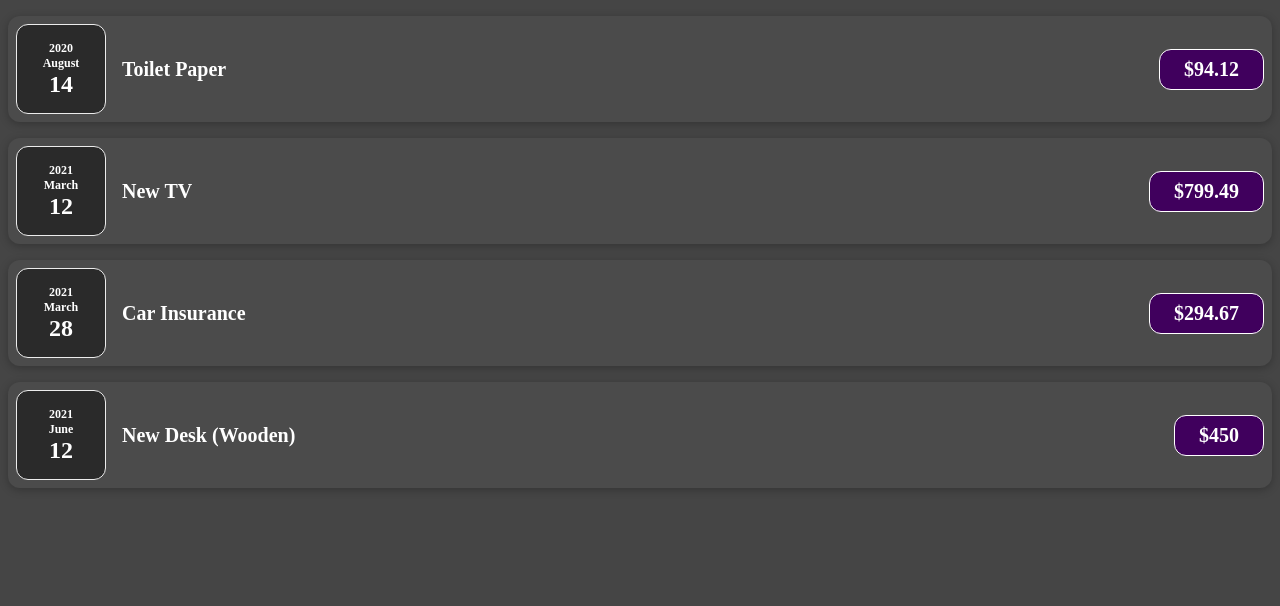
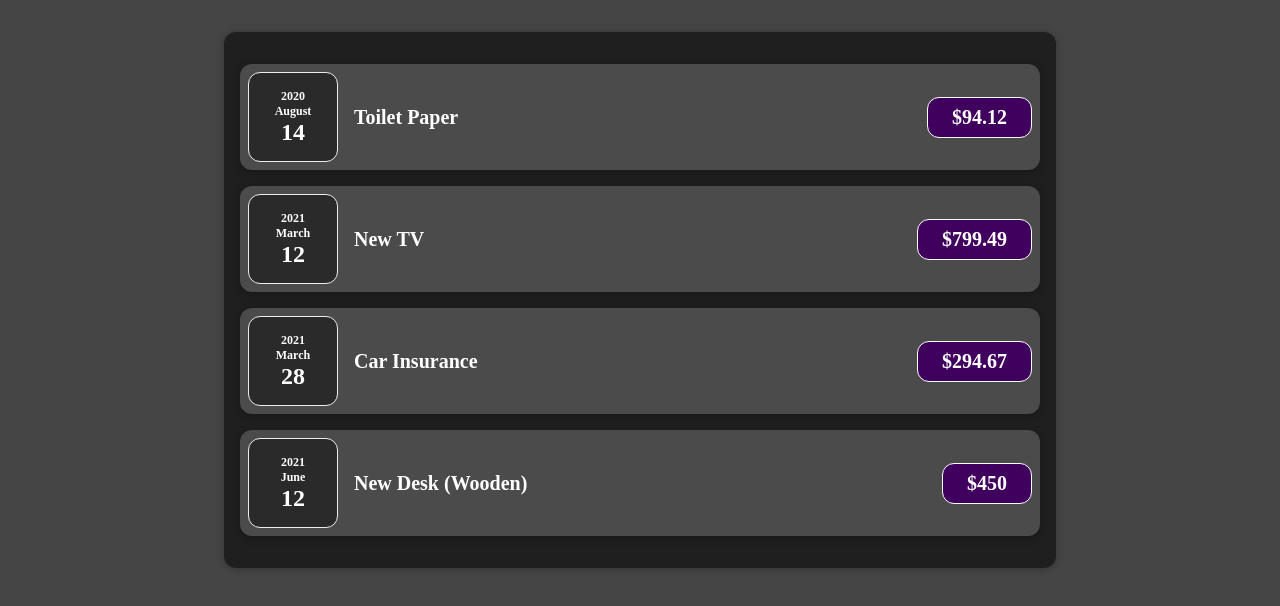
Before and after one commit to PerSeMaverick/first-react-app, a React (Create React App) app: page / in a window 1280 px wide. Shown: the top 606 px of the page. Built offline with nearby package versions, Linux system fonts and the light colour scheme; the HTML template or start-up script is replaced by a standard one.

Commit message:
added files
study props

```diff
--- a/src/App.js
+++ b/src/App.js
@@ -1,4 +1,4 @@
-import ExpenseItem from "./components/ExpenseItem";
+import Expenses from "./components/Expenses";
 
 function App() {
   const expenses = [
@@ -23,14 +23,7 @@ function App() {
     },
   ];
 
-  return (
-    <div>
-      <ExpenseItem title={expenses[0].title} price={expenses[0].price} date={expenses[0].date} />
-      <ExpenseItem title={expenses[1].title} price={expenses[1].price} date={expenses[1].date} />
-      <ExpenseItem title={expenses[2].title} price={expenses[2].price} date={expenses[2].date} />
-      <ExpenseItem title={expenses[3].title} price={expenses[3].price} date={expenses[3].date} />
-    </div>
-  );
-}
+  return <Expenses item={expenses} />;
+} // item 객체를 props값으로 전달
 
 export default App;
--- /dev/null
+++ b/src/components/Expenses.css
@@ -0,0 +1,9 @@
+.expenses {
+  padding: 1rem;
+  background-color: rgb(31, 31, 31);
+  margin: 2rem auto;
+  width: 50rem;
+  max-width: 95%;
+  border-radius: 12px;
+  box-shadow: 0 1px 8px rgba(0, 0, 0, 0.25);
+}
--- /dev/null
+++ b/src/components/Expenses.js
@@ -0,0 +1,31 @@
+import ExpenseItem from "./ExpenseItem";
+import "./Expenses.css";
+
+function Expenses(props) {
+  return (
+    <div className="expenses">
+      <ExpenseItem
+        title={props.item[0].title} // 여기서 item은 전달받은 item객체의 키 값, item객체.item[0].title
+        price={props.item[0].price}
+        date={props.item[0].date}
+      />
+      <ExpenseItem
+        title={props.item[1].title}
+        price={props.item[1].price}
+        date={props.item[1].date}
+      />
+      <ExpenseItem
+        title={props.item[2].title}
+        price={props.item[2].price}
+        date={props.item[2].date}
+      />
+      <ExpenseItem
+        title={props.item[3].title}
+        price={props.item[3].price}
+        date={props.item[3].date}
+      />
+    </div>
+  );
+}
+
+export default Expenses;
```
